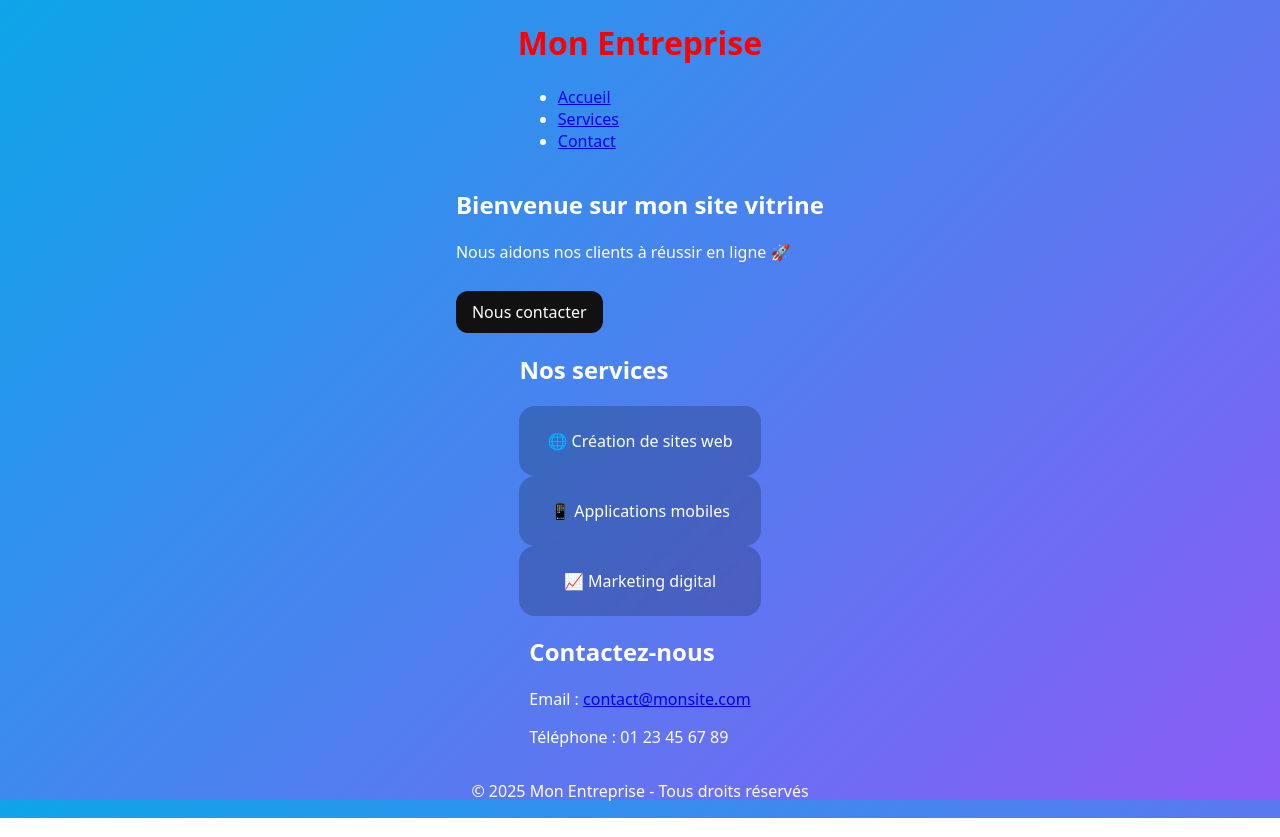
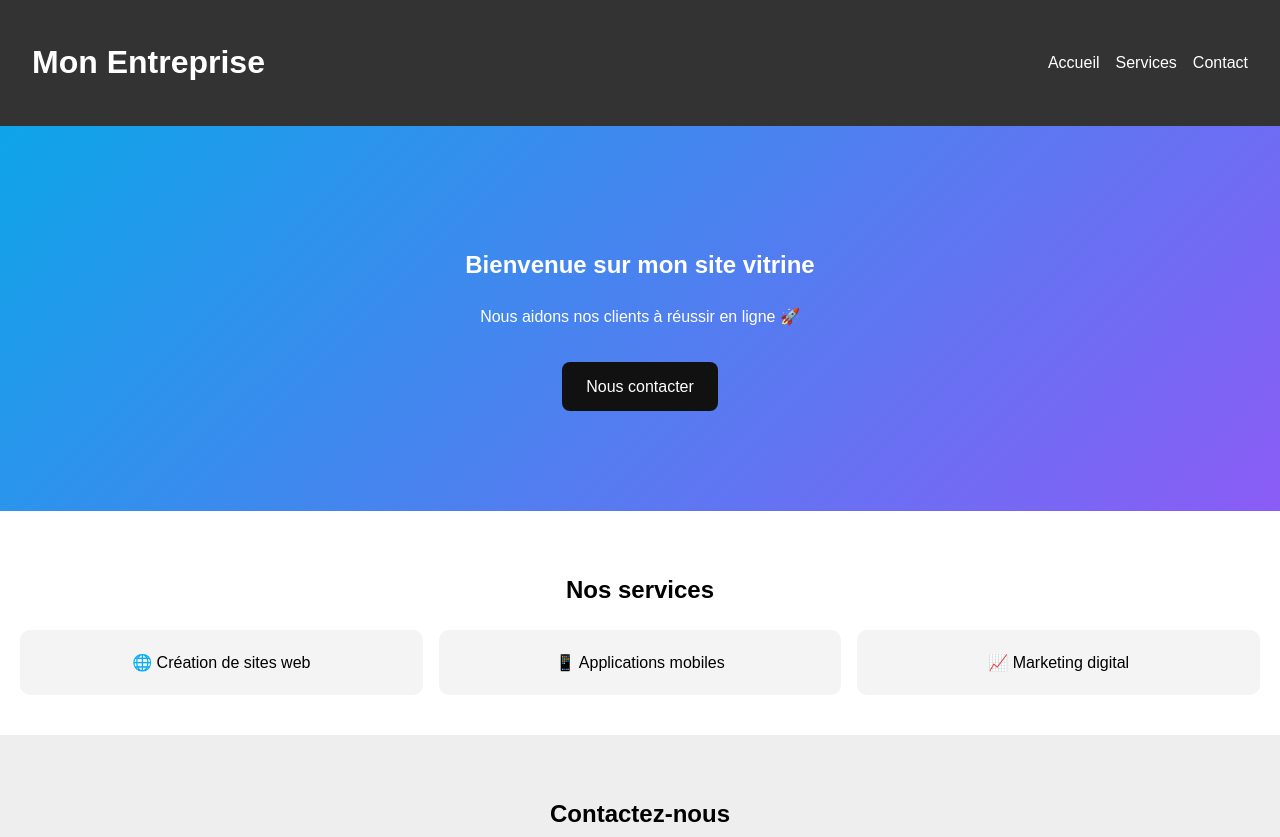
Before and after one commit to renaudespinasse-arch/portfolio, a plain HTML site: page site-vitrine-b/index3.html in a window 1280 px wide. Shown: the top 837 px of the page. Drawn offline with Linux system fonts and the light colour scheme.

Commit message:
Update style.css

```diff
--- a/site-vitrine-b/style.css
+++ b/site-vitrine-b/style.css
@@ -1,28 +1,82 @@
+/* Reset et polices */
 body {
   margin: 0;
-  height: 100vh;
-  display: grid;
-  place-items: center;
-  font-family: system-ui, -apple-system, Segoe UI, Roboto, Arial, sans-serif;
+  font-family: Arial, sans-serif;
+  line-height: 1.6;
+}
+
+/* 1. Header */
+header {
+  background: #333;
+  color: #fff;
+  padding: 1rem 2rem;
+  display: flex;
+  justify-content: space-between;
+  align-items: center;
+}
+
+header ul {
+  list-style: none;
+  display: flex;
+  gap: 1rem;
+  margin: 0;
+  padding: 0;
+}
+
+header a {
+  color: #fff;
+  text-decoration: none;
+}
+
+/* 2. Hero */
+.hero {
   background: linear-gradient(135deg, #0ea5e9, #8b5cf6);
   color: #fff;
+  text-align: center;
+  padding: 100px 20px;
 }
-.card {
-  background: rgba(0,0,0,.2);
-  padding: 24px 28px;
-  border-radius: 16px;
-  text-align: center;
-  backdrop-filter: blur(4px);
-}
-a.btn {
+
+.hero .btn {
   display: inline-block;
-  margin-top: 12px;
-  padding: 10px 16px;
-  border-radius: 12px;
-  text-decoration: none;
+  margin-top: 1rem;
+  padding: 12px 24px;
   background: #111;
   color: #fff;
+  border-radius: 8px;
+  text-decoration: none;
 }
-h1 {
-  color: red;
+
+/* 3. Services */
+.services {
+  padding: 40px 20px;
+  text-align: center;
 }
+
+.cards {
+  display: flex;
+  gap: 1rem;
+  justify-content: center;
+  margin-top: 20px;
+}
+
+.card {
+  background: #f4f4f4;
+  padding: 20px;
+  border-radius: 10px;
+  flex: 1;
+}
+
+/* 4. Contact */
+.contact {
+  padding: 40px 20px;
+  background: #eee;
+  text-align: center;
+}
+
+/* 5. Footer */
+footer {
+  text-align: center;
+  background: #333;
+  color: #fff;
+  padding: 10px;
+}
```
